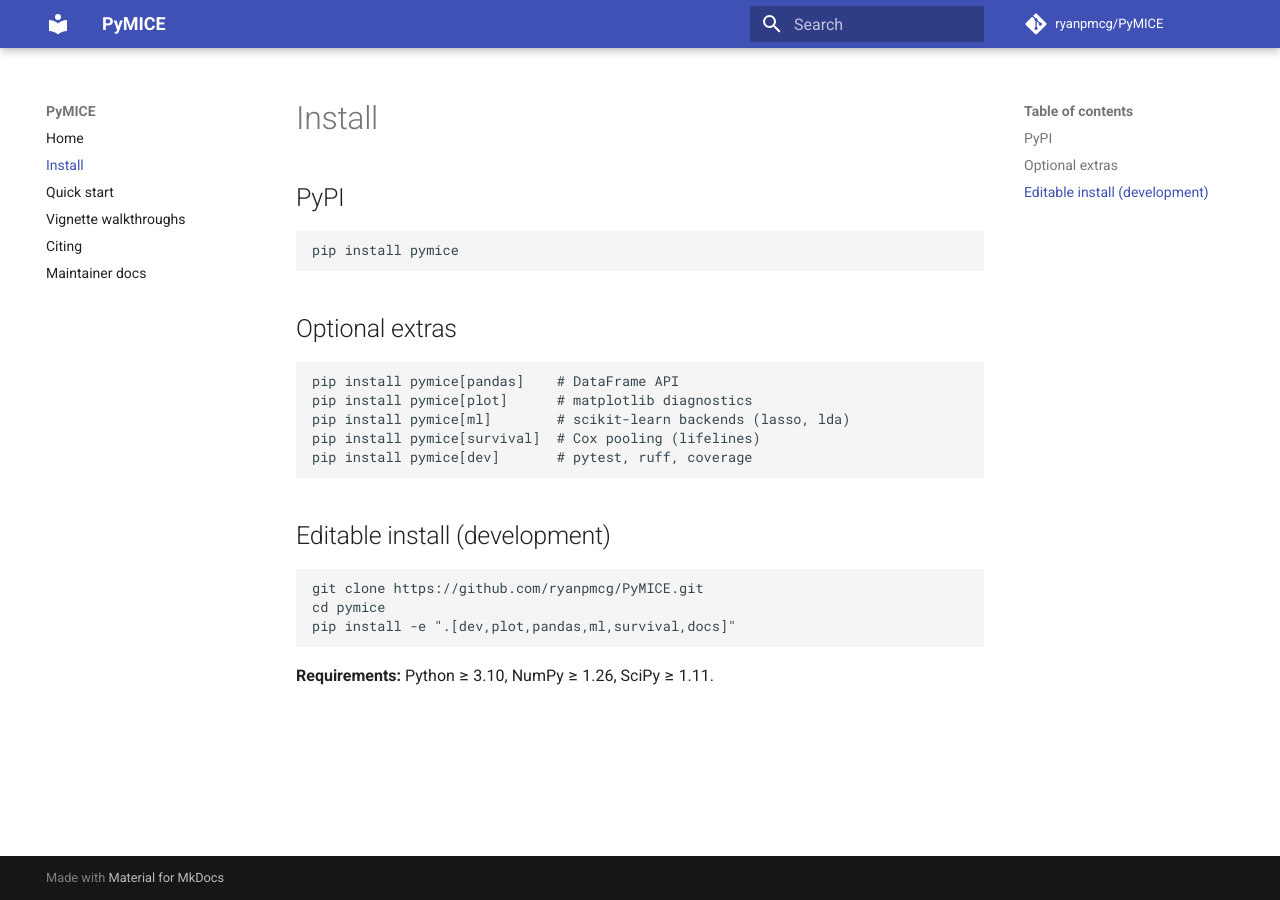
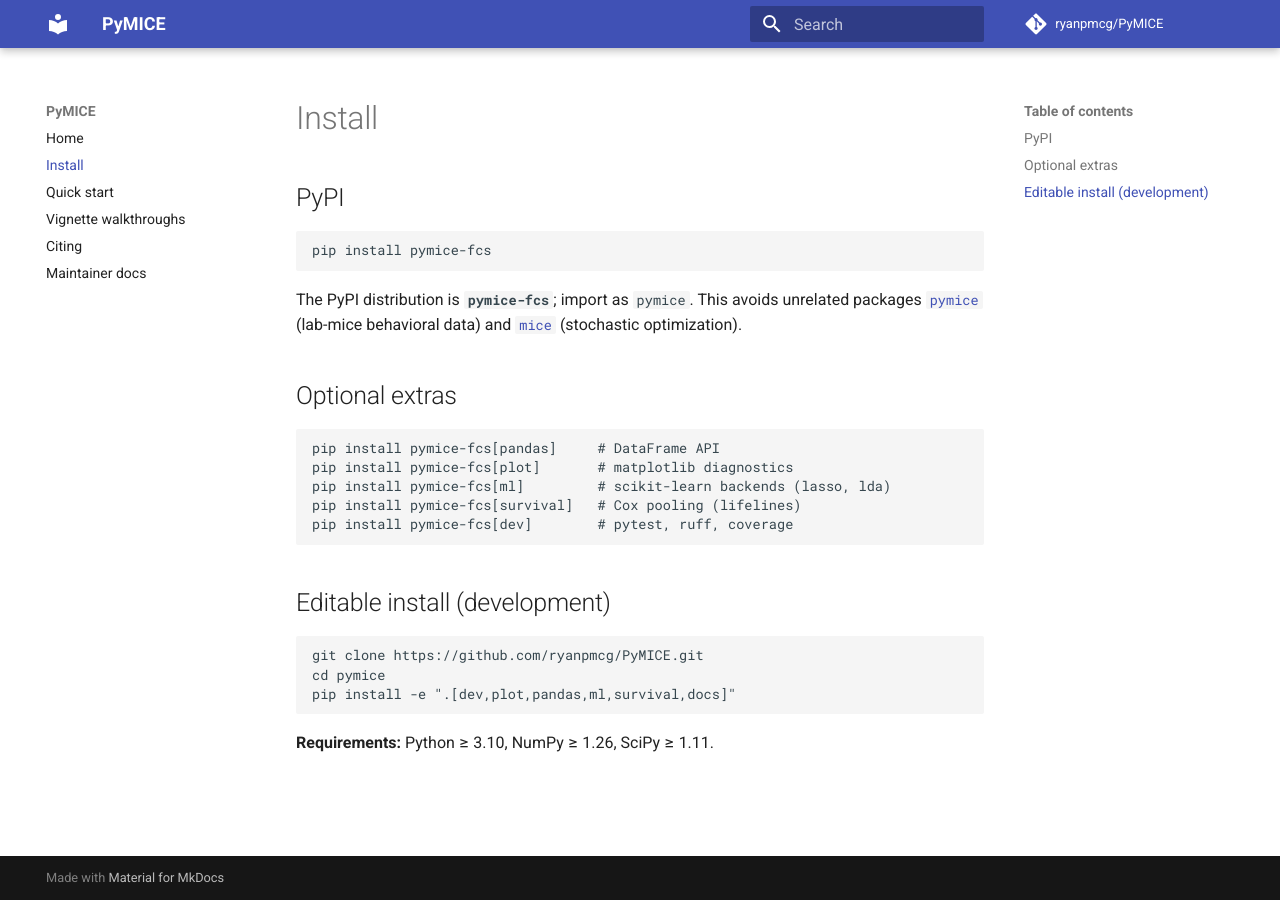
Before and after one commit to ryanpmcg/PyMICE, an MkDocs documentation site: the page built from docs/install.md, in a window 1280 px wide. Built offline with MkDocs 1.6.1 and Material for MkDocs 9.7.7, drawn with Linux system fonts in a browser that asks for light colours; comment, search, counter and statistics services are not loaded.

Commit message:
Fix pymice-fcs naming and restore r_style summary re-exports
Re-export summary_format helpers from lib.r_style so vignette runners
and parity audits import cleanly. Update install strings and CI metadata
check to use the pymice-fcs PyPI distribution name.

````diff
--- a/docs/install.md
+++ b/docs/install.md
@@ -3,17 +3,19 @@
 ## PyPI
 
 ```bash
-pip install pymice
+pip install pymice-fcs
 ```
+
+The PyPI distribution is **`pymice-fcs`**; import as `pymice`. This avoids unrelated packages [`pymice`](https://pypi.org/project/pymice/) (lab-mice behavioral data) and [`mice`](https://pypi.org/project/mice/) (stochastic optimization).
 
 ## Optional extras
 
 ```bash
-pip install pymice[pandas]    # DataFrame API
-pip install pymice[plot]      # matplotlib diagnostics
-pip install pymice[ml]        # scikit-learn backends (lasso, lda)
-pip install pymice[survival]  # Cox pooling (lifelines)
-pip install pymice[dev]       # pytest, ruff, coverage
+pip install pymice-fcs[pandas]     # DataFrame API
+pip install pymice-fcs[plot]       # matplotlib diagnostics
+pip install pymice-fcs[ml]         # scikit-learn backends (lasso, lda)
+pip install pymice-fcs[survival]   # Cox pooling (lifelines)
+pip install pymice-fcs[dev]        # pytest, ruff, coverage
 ```
 
 ## Editable install (development)
--- a/pyproject.toml
+++ b/pyproject.toml
@@ -3,9 +3,9 @@ requires = ["hatchling>=1.21"]
 build-backend = "hatchling.build"
 
 [project]
-name = "pymice"
+name = "pymice-fcs"
 version = "0.1.0"
-description = "Multivariate Imputation by Chained Equations (MICE / FCS) for Python"
+description = "PyMICE — Multivariate Imputation by Chained Equations (MICE / FCS) for Python, aligned with R mice"
 readme = "README.md"
 license = "MIT"
 requires-python = ">=3.10"
@@ -50,6 +50,7 @@ Documentation = "https://ryanpmcg.github.io/PyMICE/"
 Repository = "https://github.com/ryanpmcg/PyMICE"
 Issues = "https://github.com/ryanpmcg/PyMICE/issues"
 Changelog = "https://github.com/ryanpmcg/PyMICE/blob/main/CHANGELOG.md"
+"PyPI" = "https://pypi.org/project/pymice-fcs/"
 
 [tool.hatch.build.targets.wheel]
 packages = ["src/pymice"]
````
Also changed, not shown: Paper/paper.md (+2 -1 lines), README.md (+11 -8 lines), devtools/README.md (+2 -2 lines), docs/citing.md (+3 -2 lines), docs/dev/PUBLICATION.md (+1 -1 lines), docs/dev/REPRODUCIBILITY.md (+1 -1 lines), 8 other files.
